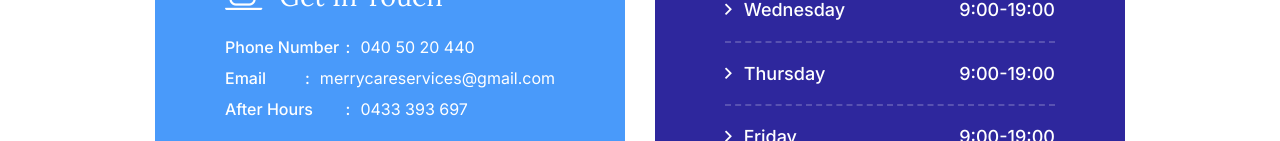
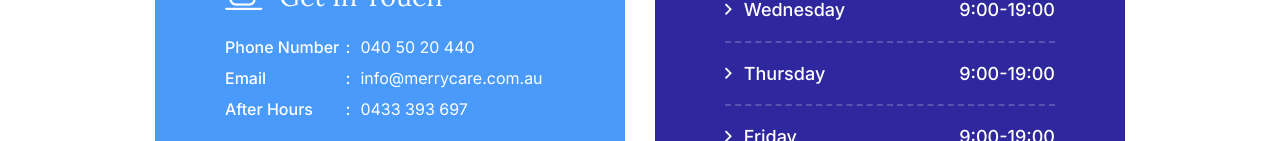
Before and after one commit to Guneetparam/MerryCare, a Next.js app: page /contact in a window 1280 px wide. Shown: the part 811-952 px from the top of the page. Built offline with nearby package versions, Linux system fonts and the light colour scheme.

Commit message:
email update

```diff
--- a/pages/contact.js
+++ b/pages/contact.js
@@ -50,7 +50,7 @@
                       </li>
                       <li>
                         <span>Email</span>
-                        <a href="mailto:support@gmail.com">merrycareservices@gmail.com</a>
+                        <a href="mailto:support@gmail.com">info@merrycare.com.au</a>
                       </li>
                       <li>
                         <span>After Hours</span>
```
